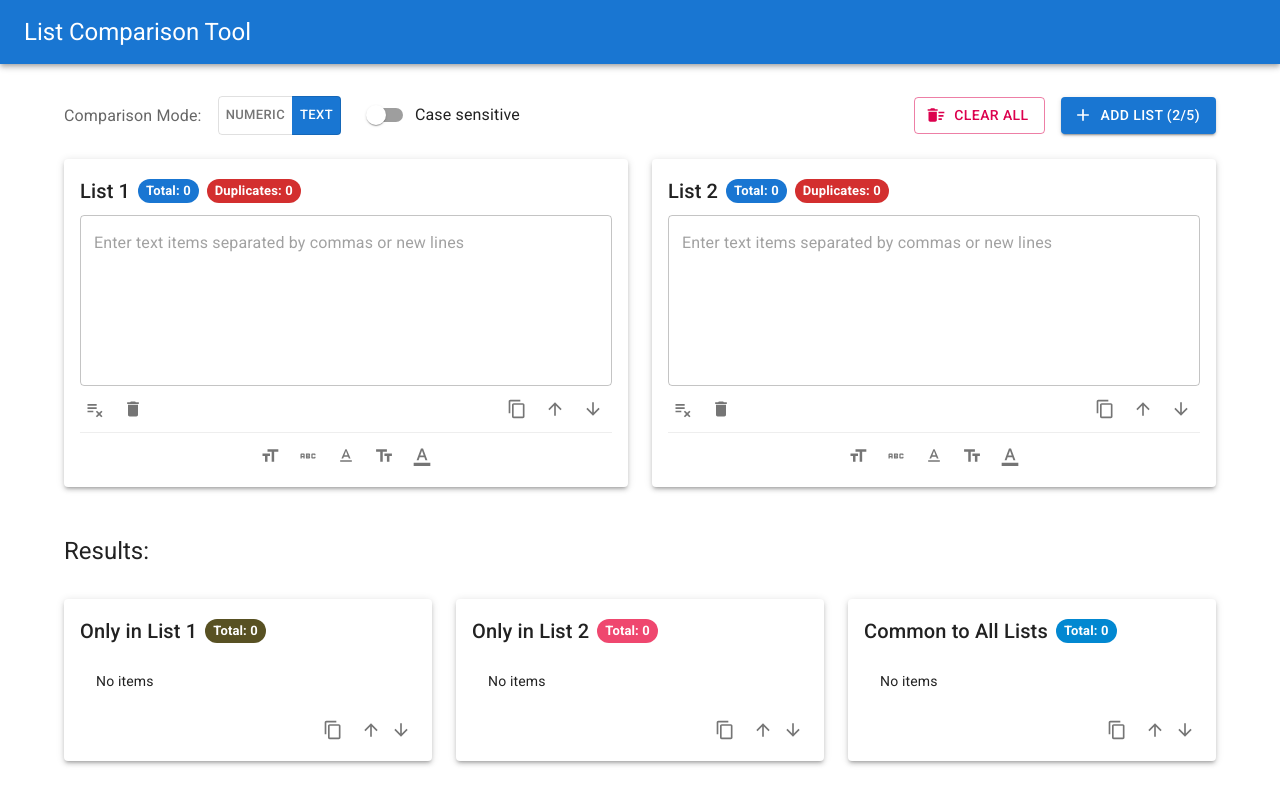
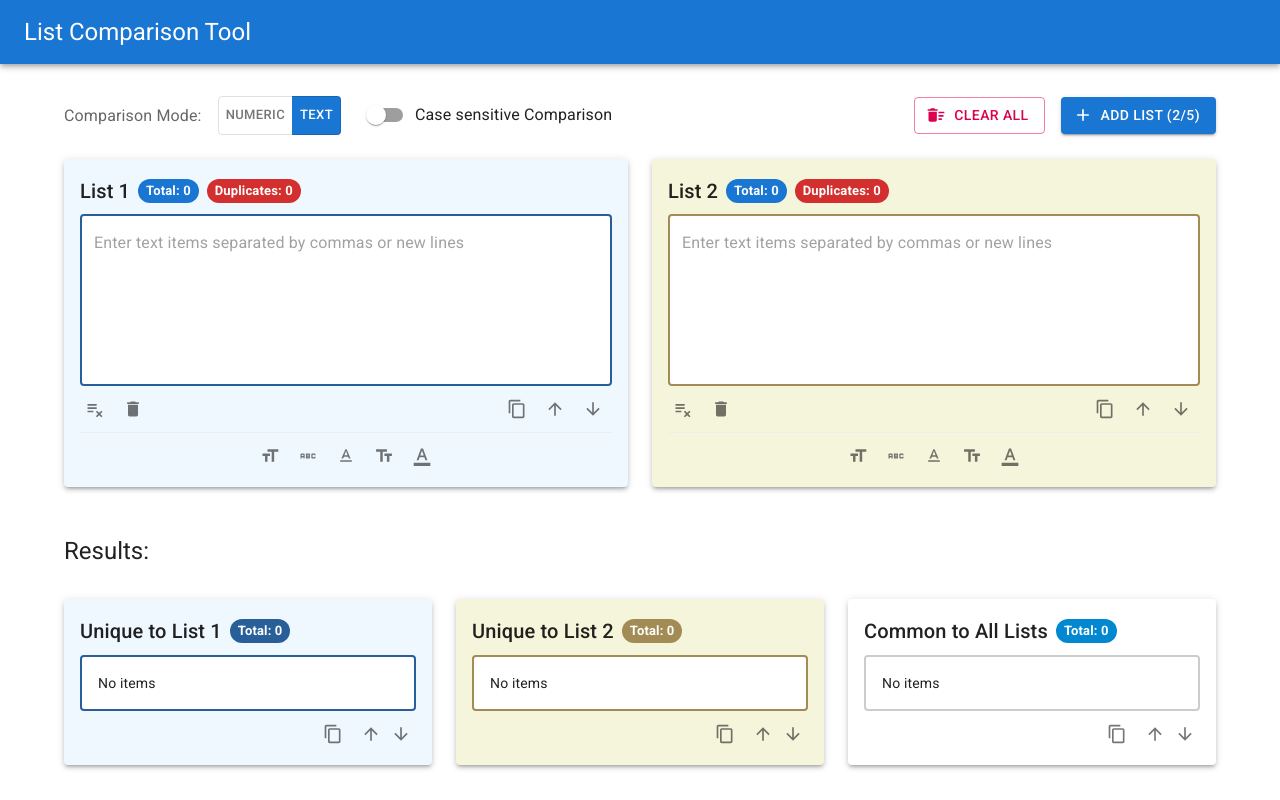
Before and after one commit to satyadeep/ListsComparison, a React (Create React App) app: page / in a window 1280 px wide. Shown: the top 800 px of the page. Built offline with nearby package versions, Linux system fonts and the light colour scheme.

Commit message:
Added background colour to the text input and results

```diff
--- a/src/App.jsx
+++ b/src/App.jsx
@@ -58,10 +58,11 @@ import {
   sortResultItems,
   getSortedItems,
   handleCaseSensitivityChange,
+  getListColor, // Add this import
 } from "./utils/listUtils";
 
 function App() {
-  // New state structure for dynamic lists
+  // New state structure for dynamic lists`
   const [lists, setLists] = useState([
     { id: 1, content: "" },
     { id: 2, content: "" },
@@ -191,7 +192,8 @@ function App() {
 
   // Array of colors to use for the list counts
   // const listColors = ["primary", "secondary", "success", "warning", "error"];
-  const listColors = ["#585123", "#ef476f", "#006494", "#8338ec", "#2f3e46"];
+  // const listColors = ["#585123", "#ef476f", "#006494", "#8338ec", "#2f3e46"];
+  // const listColorsBg = ["#F6F0F0", "#F8F3D9", "#BAD8B6", "#C6E7FF", "#F8EDE3"];
 
   // Handle trimming spaces in a list
   const handleTrimSpaces = (listId) => {
@@ -402,10 +404,16 @@ function App() {
   };
 
   // Display a result list with sorting
-  const ResultList = ({ title, items, listId }) => (
+  const ResultList = ({ title, items, listId, origListId }) => (
     <Paper
       elevation={3}
-      sx={{ p: 2, height: "100%", display: "flex", flexDirection: "column" }}
+      sx={{
+        p: 2,
+        height: "100%",
+        display: "flex",
+        flexDirection: "column",
+        backgroundColor: getListColor(origListId, lists, "background"),
+      }}
     >
       <Box
         display="flex"
@@ -419,7 +427,16 @@ function App() {
           title
         )}
       </Box>
-      <Box sx={{ flexGrow: 1, overflowY: "auto" }}>
+      <Box
+        sx={{
+          flexGrow: 1,
+          overflowY: "auto",
+          border: "2px solid",
+          borderColor: getListColor(origListId, lists, "border"),
+          backgroundColor: "white",
+          borderRadius: 1,
+        }}
+      >
         <List dense>
           {getSortedItems(
             items,
@@ -564,7 +581,7 @@ function App() {
                     color="primary"
                   />
                 }
-                label="Case sensitive"
+                label="Case sensitive Comparison"
                 sx={{ ml: 2 }}
               />
             )}
@@ -595,7 +612,13 @@ function App() {
         <Grid container spacing={3}>
           {lists.map((list, index) => (
             <Grid item xs={12} md={6} key={list.id}>
-              <Paper elevation={3} sx={{ p: 2 }}>
+              <Paper
+                elevation={3}
+                sx={{
+                  p: 2,
+                  backgroundColor: getListColor(list.id, lists, "background"),
+                }}
+              >
                 <Box
                   display="flex"
                   justifyContent="space-between"
@@ -678,6 +701,21 @@ function App() {
                     }, 10);
                   }}
                   variant="outlined"
+                  sx={{
+                    "& .MuiOutlinedInput-root": {
+                      "& .MuiOutlinedInput-notchedOutline": {
+                        borderColor: getListColor(list.id, lists, "border"),
+                        borderWidth: 2,
+                      },
+                      "&:hover .MuiOutlinedInput-notchedOutline": {
+                        borderColor: getListColor(list.id, lists, "border"),
+                      },
+                      "&.Mui-focused .MuiOutlinedInput-notchedOutline": {
+                        borderColor: getListColor(list.id, lists, "border"),
+                      },
+                      backgroundColor: "white",
+                    },
+                  }}
                 />
                 <Box
                   sx={{
@@ -865,7 +903,7 @@ function App() {
                           component="span"
                           sx={{ mr: 1 }}
                         >
-                          Only in List {listIndex + 1}
+                          Unique to List {listIndex + 1}
                         </Typography>
                         <Chip
                           label={`Total: ${result.uniqueValues.length}`}
@@ -874,14 +912,19 @@ function App() {
                           // color="white"
                           sx={{
                             fontWeight: "bold",
-                            bgcolor: listColors[listIndex % listColors.length],
                             color: "white",
+                            bgcolor: getListColor(
+                              result.listId,
+                              lists,
+                              "border"
+                            ),
                           }}
                         />
                       </Box>
                     }
                     items={result.uniqueValues}
                     listId={`unique-${result.listId}`}
+                    origListId={result.listId}
                   />
                 </Grid>
               );
--- a/src/utils/listUtils.js
+++ b/src/utils/listUtils.js
@@ -489,3 +489,49 @@ export const trimAndRemoveDuplicates = (
     handleListChange(listId, uniqueContent.join("\n"), lists, setLists);
   }
 };
+
+// Define background colors for lists
+export const listColorsBg = [
+  "#f0f8ff", // AliceBlue
+  "#f5f5dc", // Beige
+  "#e6e6fa", // Lavender
+  "#f0fff0", // HoneyDew
+  "#fff0f5", // LavenderBlush
+];
+
+// Define border colors for lists
+export const listBorderColorsBg = [
+  "#295F98", // AliceBlue
+  "#A28B55", // Beige
+  "#624E88", // Lavender
+  "#5F6F65", // HoneyDew
+  "#C96868", // LavenderBlush
+];
+
+// Get color for a list based on its ID or index and the specified color palette
+export const getListColor = (
+  listId,
+  lists,
+  colorPaletteType = "background"
+) => {
+  // Find the index of the list in the array
+  const index = lists.findIndex((list) => list.id === listId);
+  console.log(listId, lists);
+  // Select the appropriate color array based on the colorPaletteType
+  let colorArray;
+  if (colorPaletteType === "border") {
+    colorArray = listBorderColorsBg;
+  } else {
+    // Default to background colors
+    colorArray = listColorsBg;
+  }
+
+  // If list is found, return the corresponding color from the array
+  // Use modulo to cycle through colors if there are more lists than colors
+  if (index !== -1) {
+    return colorArray[index % colorArray.length];
+  }
+
+  // Default color if list not found
+  return colorPaletteType === "border" ? "#cccccc" : "#ffffff";
+};
```
